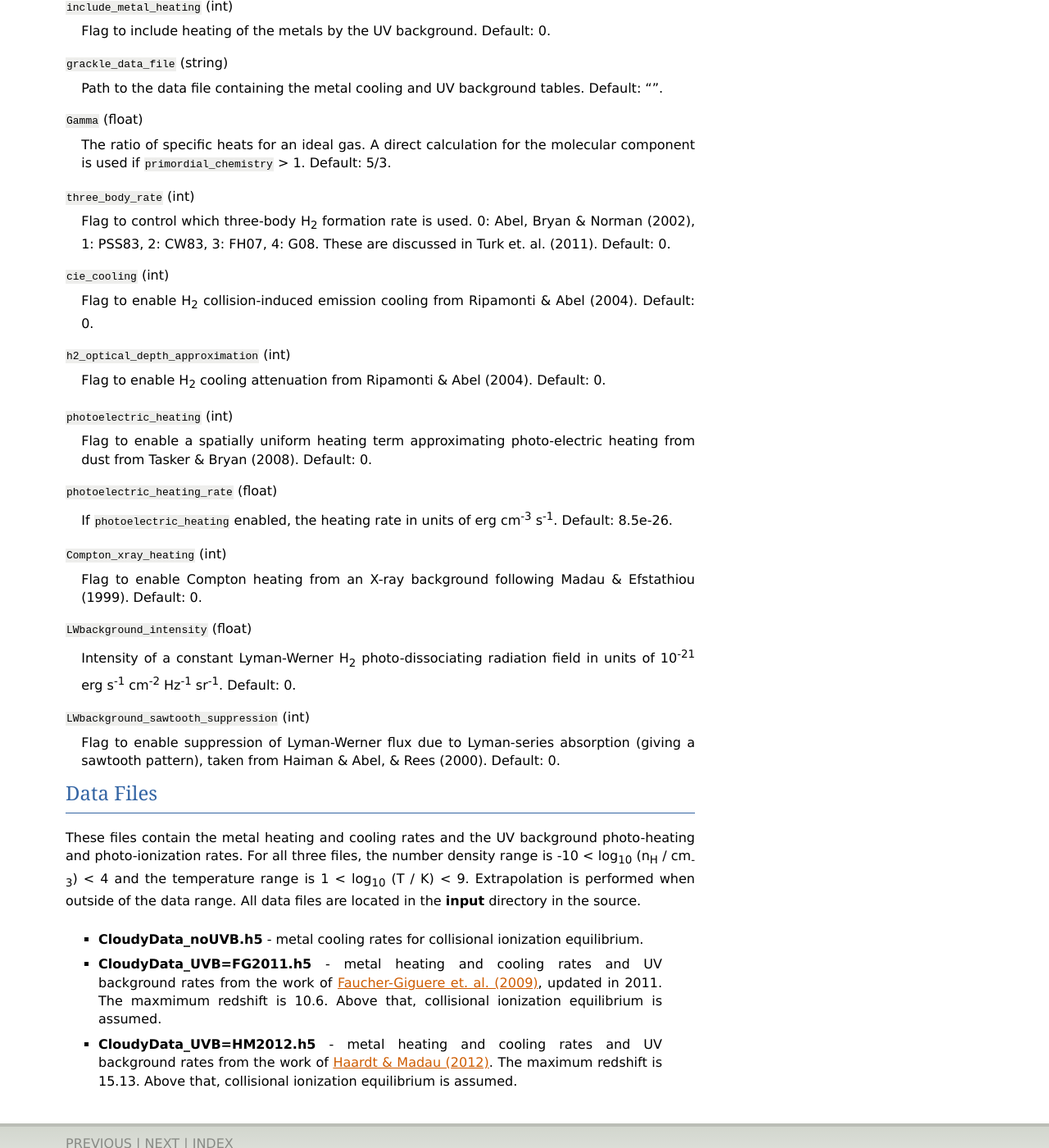
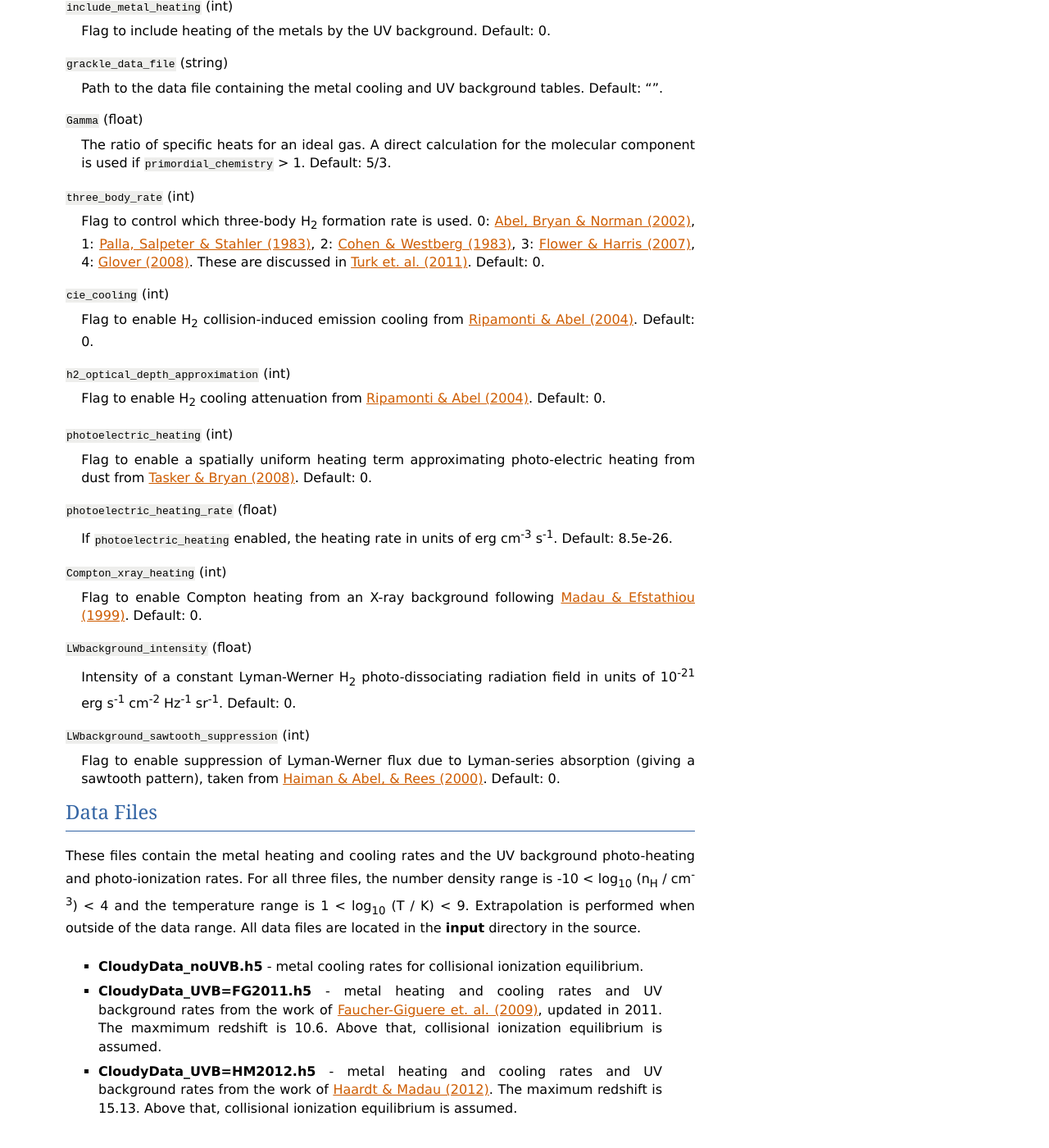
Before and after one commit to grackle-project/grackle, a Sphinx documentation site: the page built from doc/source/Parameters.rst, in a window 1280 px wide and 1400 px high, scrolled down 1231 px. Shown: the whole window at 82% size. Built offline with Sphinx 7.4.7, drawn with Linux system fonts in a browser that asks for light colours; some of the changed text lies outside the part shown.

Commit message:
Added links to ADS for references. Fixed a few typos.

```diff
--- a/doc/source/Installation.rst
+++ b/doc/source/Installation.rst
@@ -67,7 +67,7 @@ Once you have chosen the make file to be used, a few variables should be set:
 
     * ``LOCAL_HDF5_INSTALL`` - path to your hdf5 installation.
 
-    * ``LOCAL_FC_INSTALL`` - path to fortran compilers (not including the bin subdirectory).
+    * ``LOCAL_FC_INSTALL`` - path to Fortran compilers (not including the bin subdirectory).
 
     * ``MACH_INSTALL_PREFIX`` - path where grackle header and library files will be installed.
 
--- a/doc/source/Parameters.rst
+++ b/doc/source/Parameters.rst
@@ -23,7 +23,7 @@ For all on/off integer flags, 0 is off and 1 is on.
     - 3: 12-species network include all above plus HD rotation cooling.  Active species: above plus D, D\ :sup:`+`, HD.
 
 ``h2_on_dust`` (int)
-    - Flag to enable H\ :sub:`2` formation on dust grains, dust cooling, and dust-gas heat transfer follow Omukai (2000).  This assumes that the dust to gas ratio scales with the metallicity.  **This is not extensively tested and should probably not be used for now.** Default: 0.
+    - Flag to enable H\ :sub:`2` formation on dust grains, dust cooling, and dust-gas heat transfer follow `Omukai (2000) <http://adsabs.harvard.edu/abs/2000ApJ...534..809O>`_.  This assumes that the dust to gas ratio scales with the metallicity.  **This is not extensively tested and should probably not be used for now.** Default: 0.
 
 ``metal_cooling`` (int)
     Flag to enable metal cooling using the Cloudy tables.  If enabled, the cooling table to be used must be specified with the ``grackle_data_file`` parameter.  Default: 0.
@@ -44,33 +44,33 @@ For all on/off integer flags, 0 is off and 1 is on.
     The ratio of specific heats for an ideal gas.  A direct calculation for the molecular component is used if ``primordial_chemistry`` > 1.  Default:  5/3.
 
 ``three_body_rate`` (int)
-    Flag to control which three-body H\ :sub:`2` formation rate is used.  0: Abel, Bryan & Norman (2002), 1: PSS83, 2: CW83, 3: FH07, 4: G08.  These are discussed in Turk et. al. (2011).  Default: 0.
+    Flag to control which three-body H\ :sub:`2` formation rate is used.  0: `Abel, Bryan & Norman (2002) <http://adsabs.harvard.edu/abs/2002Sci...295...93A>`_, 1: `Palla, Salpeter & Stahler (1983) <http://adsabs.harvard.edu/abs/1983ApJ...271..632P>`_, 2: `Cohen & Westberg (1983) <http://adsabs.harvard.edu/abs/1983JPCRD..12..531C>`_, 3: `Flower & Harris (2007) <http://adsabs.harvard.edu/abs/2007MNRAS.377..705F>`_, 4: `Glover (2008) <http://adsabs.harvard.edu/abs/2008AIPC..990...25G>`_.  These are discussed in `Turk et. al. (2011) <http://adsabs.harvard.edu/abs/2011ApJ...726...55T>`_.  Default: 0.
 
 ``cie_cooling`` (int)
-    Flag to enable H\ :sub:`2` collision-induced emission cooling from Ripamonti & Abel (2004).  Default: 0.
+    Flag to enable H\ :sub:`2` collision-induced emission cooling from `Ripamonti & Abel (2004) <http://adsabs.harvard.edu/abs/2004MNRAS.348.1019R>`_.  Default: 0.
 
 ``h2_optical_depth_approximation`` (int)
-    Flag to enable H\ :sub:`2` cooling attenuation from Ripamonti & Abel (2004).  Default: 0.
+    Flag to enable H\ :sub:`2` cooling attenuation from `Ripamonti & Abel (2004) <http://adsabs.harvard.edu/abs/2004MNRAS.348.1019R>`_.  Default: 0.
 
 ``photoelectric_heating`` (int)
-    Flag to enable a spatially uniform heating term approximating photo-electric heating from dust from Tasker & Bryan (2008).  Default: 0.
+    Flag to enable a spatially uniform heating term approximating photo-electric heating from dust from `Tasker & Bryan (2008) <http://adsabs.harvard.edu/abs/2008ApJ...673..810T>`_.  Default: 0.
 
 ``photoelectric_heating_rate`` (float)
     If ``photoelectric_heating`` enabled, the heating rate in units of erg cm\ :sup:`-3` s\ :sup:`-1`.  Default: 8.5e-26.
 
 ``Compton_xray_heating`` (int)
-   Flag to enable Compton heating from an X-ray background following Madau & Efstathiou (1999).  Default: 0.
+   Flag to enable Compton heating from an X-ray background following `Madau & Efstathiou (1999) <http://adsabs.harvard.edu/abs/1999ApJ...517L...9M>`_.  Default: 0.
 
 ``LWbackground_intensity`` (float)
     Intensity of a constant Lyman-Werner H\ :sub:`2` photo-dissociating radiation field in units of 10\ :sup:`-21` erg s\ :sup:`-1` cm\ :sup:`-2` Hz\ :sup:`-1` sr\ :sup:`-1`.  Default: 0.
 
 ``LWbackground_sawtooth_suppression`` (int)
-    Flag to enable suppression of Lyman-Werner flux due to Lyman-series absorption (giving a sawtooth pattern), taken from Haiman & Abel, & Rees (2000).  Default: 0.
+    Flag to enable suppression of Lyman-Werner flux due to Lyman-series absorption (giving a sawtooth pattern), taken from `Haiman & Abel, & Rees (2000) <http://adsabs.harvard.edu/abs/2000ApJ...534...11H>`_.  Default: 0.
 
 Data Files
 ----------
 
-These files contain the metal heating and cooling rates and the UV background photo-heating and photo-ionization rates.  For all three files, the number density range is -10 < log\ :sub:`10` (n\ :sub:`H` / cm\ :sub:`-3`) < 4 and the temperature range is 1 < log\ :sub:`10` (T / K) < 9.  Extrapolation is performed when outside of the data range.  All data files are located in the **input** directory in the source.
+These files contain the metal heating and cooling rates and the UV background photo-heating and photo-ionization rates.  For all three files, the number density range is -10 < log\ :sub:`10` (n\ :sub:`H` / cm\ :sup:`-3`) < 4 and the temperature range is 1 < log\ :sub:`10` (T / K) < 9.  Extrapolation is performed when outside of the data range.  All data files are located in the **input** directory in the source.
 
  - **CloudyData_noUVB.h5** - metal cooling rates for collisional ionization equilibrium.
 
--- a/doc/source/index.rst
+++ b/doc/source/index.rst
@@ -13,8 +13,8 @@ provides a non-equilibrium primordial chemistry network for atomic H and He
 as well as H\ :sub:`2`\  and HD; tabulated metal cooling rates calculated
 with the photo-ionization code, `Cloudy <http://nublado.org>`_; and
 photo-heating and photo-ionization from the UV backgrounds of
-`Faucher-Giguere et. al. (2009)
-<http://adsabs.harvard.edu/abs/2009ApJ...703.1416F>`_ and
+`Faucher-Giguere et al. (2009)
+<http://adsabs.harvard.edu/abs/2009ApJ...703.1416F>`_ or
 `Haardt & Madau (2012)
 <http://adsabs.harvard.edu/abs/2012ApJ...746..125H>`_.
 
```
Also changed, not shown: doc/source/Integration.rst (+4 -4 lines).
